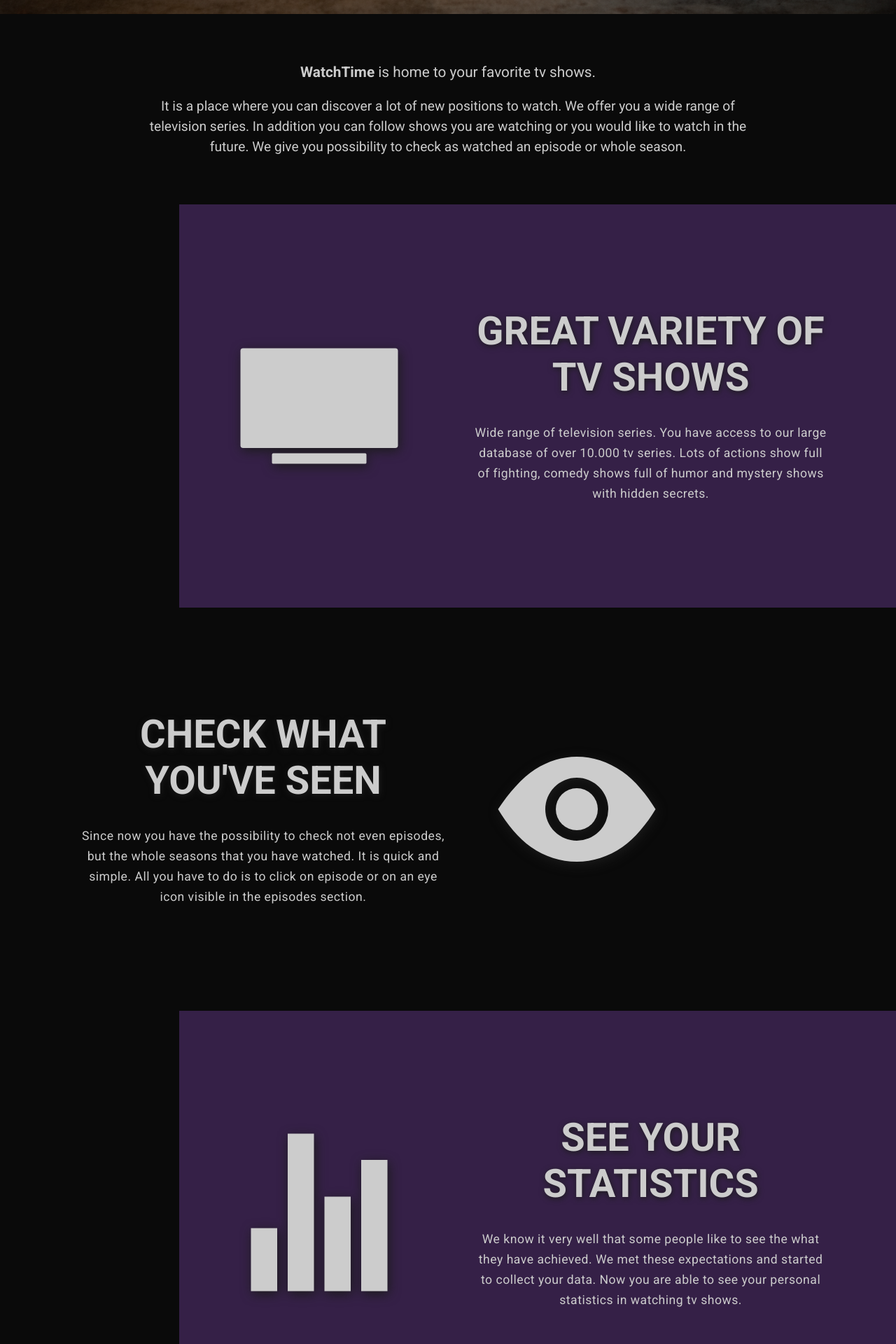
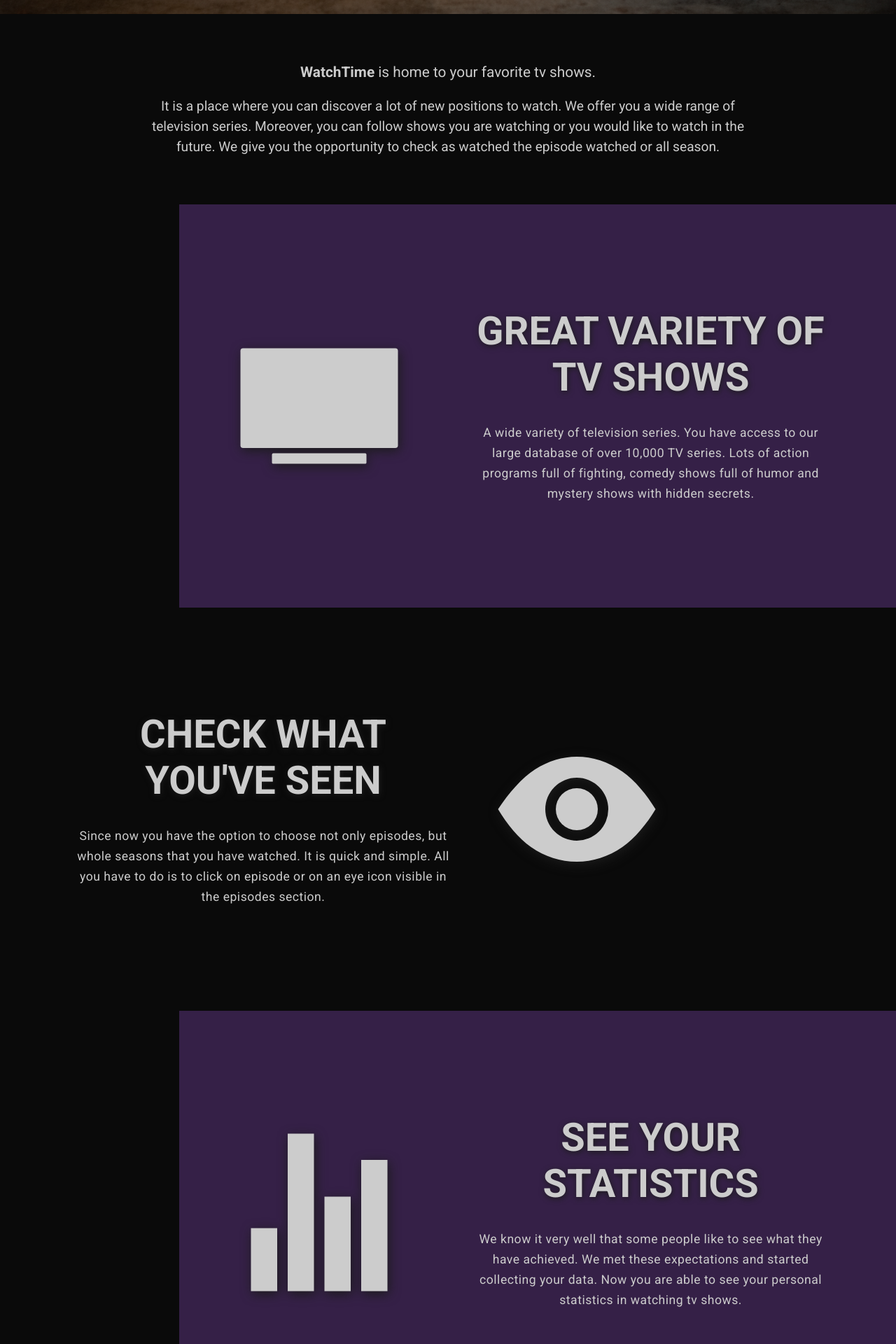
Before and after one commit to KrzysztofBurminski/WatchTime_React, a React (Create React App) app: page /about in a window 1280 px wide. Shown: the part 780-2700 px from the top of the page at 70% size. Built offline with nearby package versions, Linux system fonts and the light colour scheme; no server answers; a web font is replaced by a local one.

Commit message:
Correction of grammar

```diff
--- a/package.json
+++ b/package.json
@@ -46,5 +46,8 @@
       "last 1 firefox version",
       "last 1 safari version"
     ]
+  },
+  "devDependencies": {
+    "gh-pages": "^3.2.3"
   }
 }
--- a/src/components/about/index.js
+++ b/src/components/about/index.js
@@ -17,10 +17,10 @@
         </p>
         <p>
           It is a place where you can discover a lot of new positions to watch.
-          We offer you a wide range of television series. In addition you can
+          We offer you a wide range of television series. Moreover, you can
           follow shows you are watching or you would like to watch in the
-          future. We give you possibility to check as watched an episode or
-          whole season.
+          future. We give you the opportunity to check as watched the episode
+          watched or all season.
         </p>
       </S.WrapperGeneral>
 
@@ -32,8 +32,8 @@
           <S.Column>
             <S.ItemTitle>GREAT VARIETY OF TV SHOWS</S.ItemTitle>
             <p>
-              Wide range of television series. You have access to our large
-              database of over 10.000 tv series. Lots of actions show full of
+              A wide variety of television series. You have access to our large
+              database of over 10,000 TV series. Lots of action programs full of
               fighting, comedy shows full of humor and mystery shows with hidden
               secrets.
             </p>
@@ -48,10 +48,10 @@
           <S.Column>
             <S.ItemTitle>CHECK WHAT YOU'VE SEEN</S.ItemTitle>
             <p>
-              Since now you have the possibility to check not even episodes, but
-              the whole seasons that you have watched. It is quick and simple.
-              All you have to do is to click on episode or on an eye icon
-              visible in the episodes section.
+              Since now you have the option to choose not only episodes, but
+              whole seasons that you have watched. It is quick and simple. All
+              you have to do is to click on episode or on an eye icon visible in
+              the episodes section.
             </p>
           </S.Column>
           <S.Icon big>
@@ -67,10 +67,10 @@
           <S.Column>
             <S.ItemTitle>SEE YOUR STATISTICS</S.ItemTitle>
             <p>
-              We know it very well that some people like to see the what they
-              have achieved. We met these expectations and started to collect
-              your data. Now you are able to see your personal statistics in
-              watching tv shows.
+              We know it very well that some people like to see what they have
+              achieved. We met these expectations and started collecting your
+              data. Now you are able to see your personal statistics in watching
+              tv shows.
             </p>
           </S.Column>
         </S.Content>
--- a/src/components/profile/index.js
+++ b/src/components/profile/index.js
@@ -1,6 +1,5 @@
 import React from 'react';
 
-// import MySlider from '../Slider';
 import ProfileSlider from '../Slider/ProfileSlider';
 import * as S from './ProfileStyled';
 
@@ -47,17 +46,7 @@
                 <S.FavShowImg src={show.image} />
               </S.FavShow>
             ))}
-          {favShowsList.length > 3 && (
-            <ProfileSlider items={favShowsList} />
-            // <MySlider
-            //   items={favShowsList}
-            //   infinite={false}
-            //   standard={true}
-            //   clickable={true}
-            //   small={false}
-            //   profile={true}
-            // />
-          )}
+          {favShowsList.length > 3 && <ProfileSlider items={favShowsList} />}
         </S.FavouriteSection>
       )}
       <S.ShowsSection>
```
Also changed, not shown: 1 other file (tests, documents, lock files or other folders).
